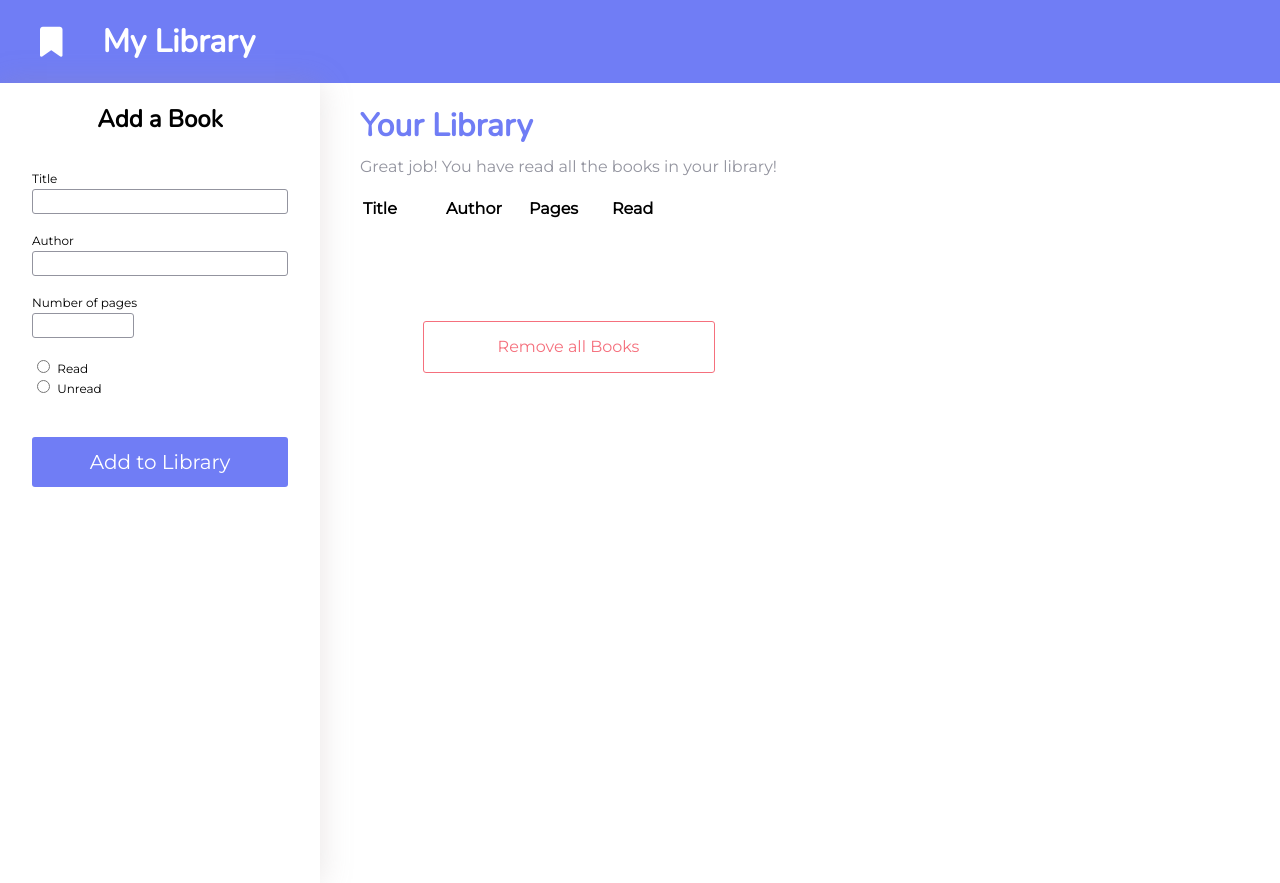
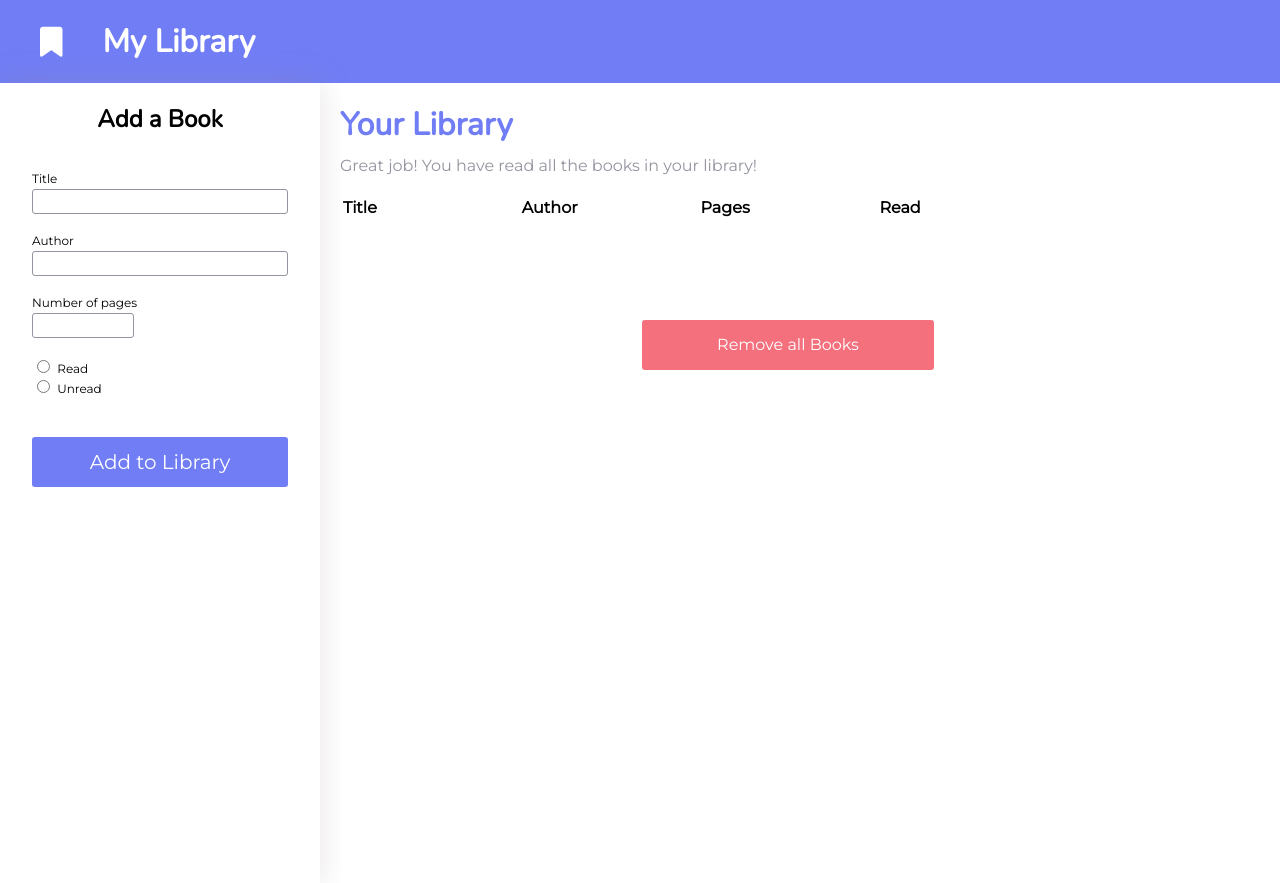
Before and after one commit to alinaalbrecht/library-app, a plain HTML site: page index.html in a window 1280 px wide. Both pictures are taken after a click on the element "Remove all Books". Drawn offline with nearby package versions, Linux system fonts and the light colour scheme.

Commit message:
update styles

```diff
--- a/index.html
+++ b/index.html
@@ -47,7 +47,6 @@
               ></span>
             </label>
           </p>
-          <!-- <br /> -->
           <p>
             <label for="author">
               <span>Author</span>
@@ -92,14 +91,16 @@
           <input type="radio" id="unread" name="read" value="unread" />
           <label for="unread">Unread</label><br />
 
-          <div class="book-form__submit" tabindex="0">Add to Library</div>
+          <div class="book-form__submit button" tabindex="0">
+            Add to Library
+          </div>
         </form>
       </div>
-      <div class="main">
-        <h1>Your Library</h1>
-        <div class="tally"></div>
-        <table>
-          <thead>
+      <div class="library-app__book-table">
+        <h1 class="book-table__title">Your Library</h1>
+        <div class="book-table__tally"></div>
+        <table class="book-table__table">
+          <thead class="table__header">
             <td class="title">Title</td>
             <td class="author">Author</td>
             <td class="pages">Pages</td>
@@ -109,7 +110,9 @@
           <tbody></tbody>
         </table>
 
-        <div class="remove-all">Remove all Books</div>
+        <div tabindex="0" class="book-table__remove-all button">
+          Remove all Books
+        </div>
       </div>
     </div>
   </body>
--- a/script.js
+++ b/script.js
@@ -1,6 +1,6 @@
 let bookList = document.querySelector("tbody");
 let submitBookButton = document.querySelector(".book-form__submit");
-let removeAllBooks = document.querySelector(".remove-all");
+let removeAllBooks = document.querySelector(".book-table__remove-all");
 removeAllBooks.addEventListener("click", clearAll);
 
 let read = "&#10003;";
@@ -87,7 +87,7 @@ function deleteBook(e) {
 }
 
 function updateTally() {
-  let tally = document.querySelector(".tally");
+  let tally = document.querySelector(".book-table__tally");
   let totalRead = 0;
   let total = library.length;
   for (let i = 0; i < library.length; i++) {
--- a/style.css
+++ b/style.css
@@ -4,7 +4,6 @@
   --small-text: 16px;
   --large-text: 20px;
   --light-grey: #93949f;
-  /* --dark-grey: */
 }
 
 * {
@@ -21,14 +20,12 @@
   outline-offset: 2px;
 }
 
-.book-form__submit:focus-visible {
+.button:focus-visible {
   outline: #fff dashed 2px;
   outline-offset: -4px;
 }
 
 body {
-  /* display: grid;
-    grid-template-columns: 1fr 3fr; */
   height: 100vh;
   overflow-y: hidden;
   font-family: "Montserrat", sans-serif;
@@ -41,6 +38,7 @@ h2,
 h3,
 h4 {
   font-family: "Nunito", sans-serif;
+  margin-top: 20px;
 }
 
 .library-app {
@@ -126,27 +124,27 @@ label {
   font-size: var(--large-text);
 }
 
-.main {
-  grid-column: 2/2;
+.library-app__book-table {
   background-color: #fff;
-  margin-left: 40px;
+  margin-left: 20px;
+  width: 70%;
 }
 
-h1 {
+.book-table__title {
   color: #707df5;
   margin-bottom: 10px;
 }
 
-.tally {
+.book-table__tally {
   color: #93949f;
 }
 
-table {
+.book-table__table {
   width: 100%;
   margin-top: 20px;
 }
 
-thead {
+.table__header {
   font-weight: 600;
 }
 
@@ -164,7 +162,7 @@ td {
   cursor: pointer;
 }
 
-.remove-all {
+.book-table__remove-all {
   text-align: center;
   margin: 100px auto;
   color: #f5707d;
@@ -174,3 +172,10 @@ td {
   border-radius: 3px;
   cursor: pointer;
 }
+
+.book-table__remove-all:focus,
+.book-table__remove-all:hover {
+  border: none;
+  background-color: var(--red);
+  color: #fff;
+}
```
